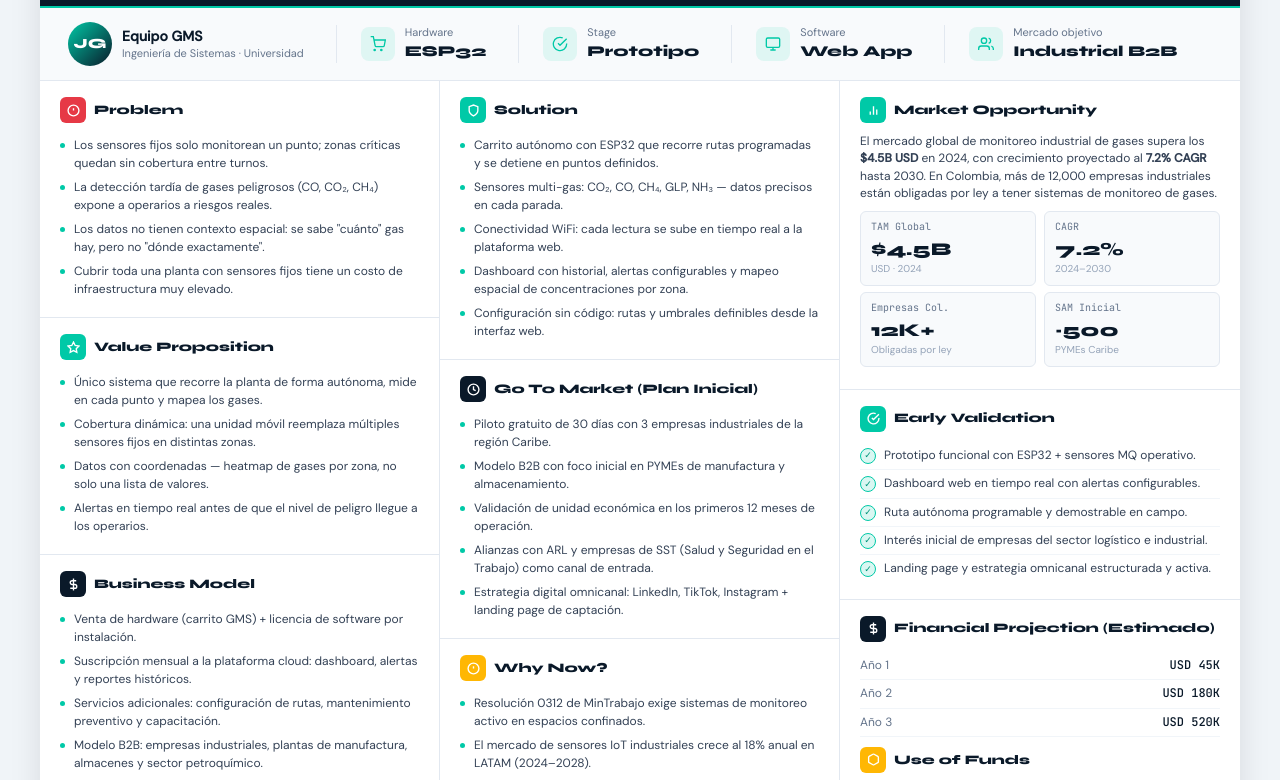
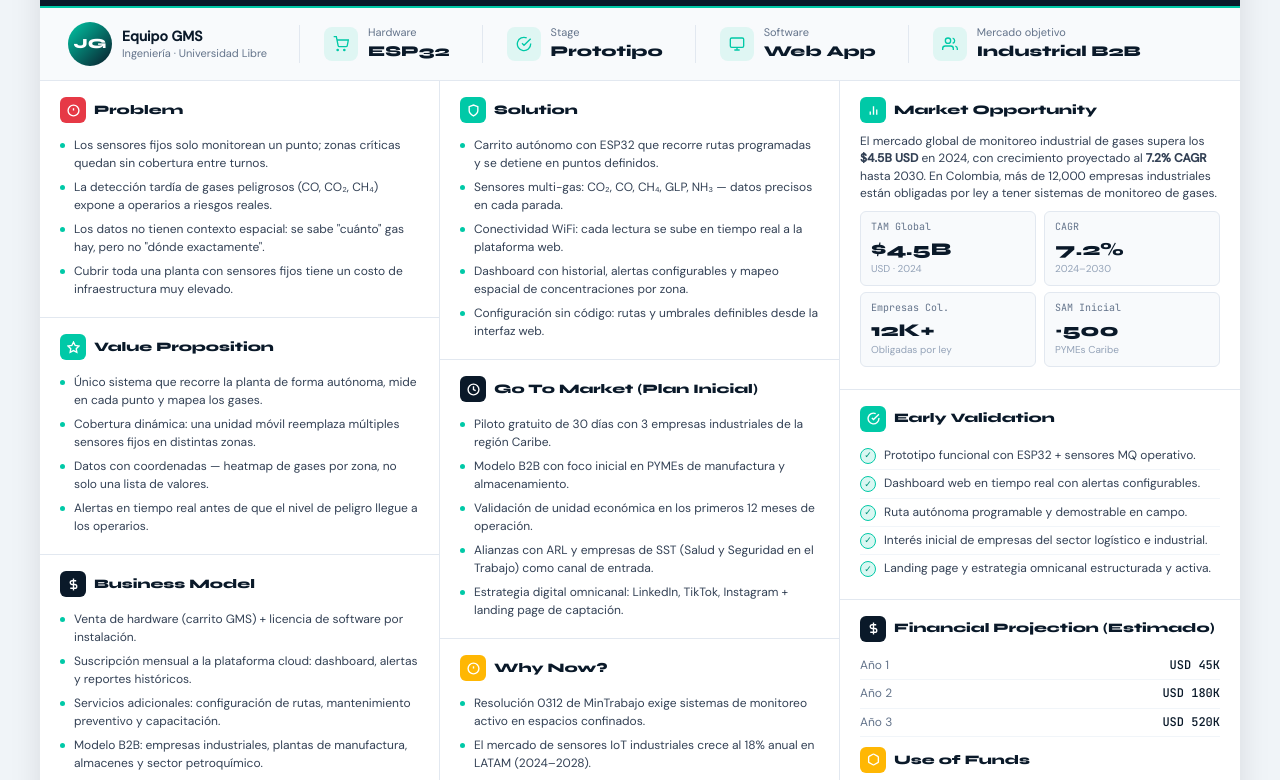
Before and after one commit to jsuzxx/GMS.Onepager, a plain HTML site: page index.html in a window 1280 px wide. Shown: the part 84-864 px from the top of the page. Drawn offline with Linux system fonts and the light colour scheme.

Commit message:
Modificación en el diseño y textos del OnePager

```diff
--- a/index.html
+++ b/index.html
@@ -266,7 +266,7 @@ ul li::before {
       <div class="avatar">JG</div>
       <div>
         <div class="member-name">Equipo GMS</div>
-        <div class="member-role">Ingeniería de Sistemas · Universidad</div>
+        <div class="member-role">Ingeniería · Universidad Libre</div>
       </div>
     </div>
     <div class="team-stat">
```
